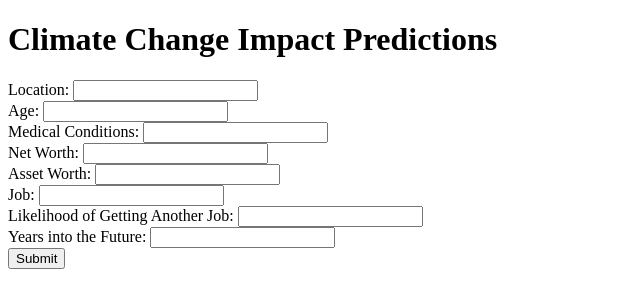
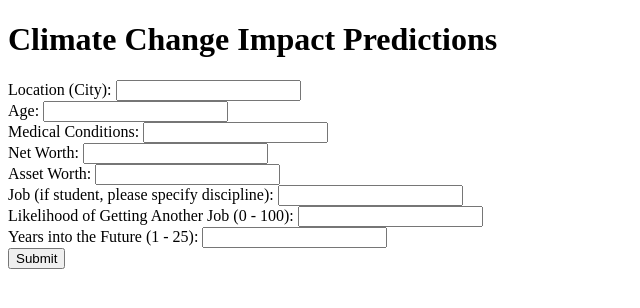
Before and after one commit to AdityasCode/PACC, a Flask app: page / in a window 1280 px wide. Shown: the top 308 px of the page, without its empty margins (0-640 px from the left). Run offline with Flask 3, Linux system fonts and the light colour scheme.

Commit message:
adding descs to html

```diff
--- a/templates/index.html
+++ b/templates/index.html
@@ -14,7 +14,7 @@
 <body>
 <h1>Climate Change Impact Predictions</h1>
 <form action="/predict" method="post">
-    <label for="location">Location:</label>
+    <label for="location">Location (City):</label>
     <input type="text" id="location" name="location"><br>
     <label for="age">Age:</label>
     <input type="text" id="age" name="age"><br>
@@ -24,11 +24,11 @@
     <input type="text" id="net_worth" name="net_worth"><br>
     <label for="asset_worth">Asset Worth:</label>
     <input type="text" id="asset_worth" name="asset_worth"><br>
-    <label for="job">Job:</label>
+    <label for="job">Job (if student, please specify discipline):</label>
     <input type="text" id="job" name="job"><br>
-    <label for="job_likelihood">Likelihood of Getting Another Job:</label>
+    <label for="job_likelihood">Likelihood of Getting Another Job (0 - 100):</label>
     <input type="text" id="job_likelihood" name="job_likelihood"><br>
-    <label for="years_into_future">Years into the Future:</label>
+    <label for="years_into_future">Years into the Future (1 - 25):</label>
     <input type="text" id="years_into_future" name="years_into_future"><br>
     <button type="submit">Submit</button>
 </form>
```
